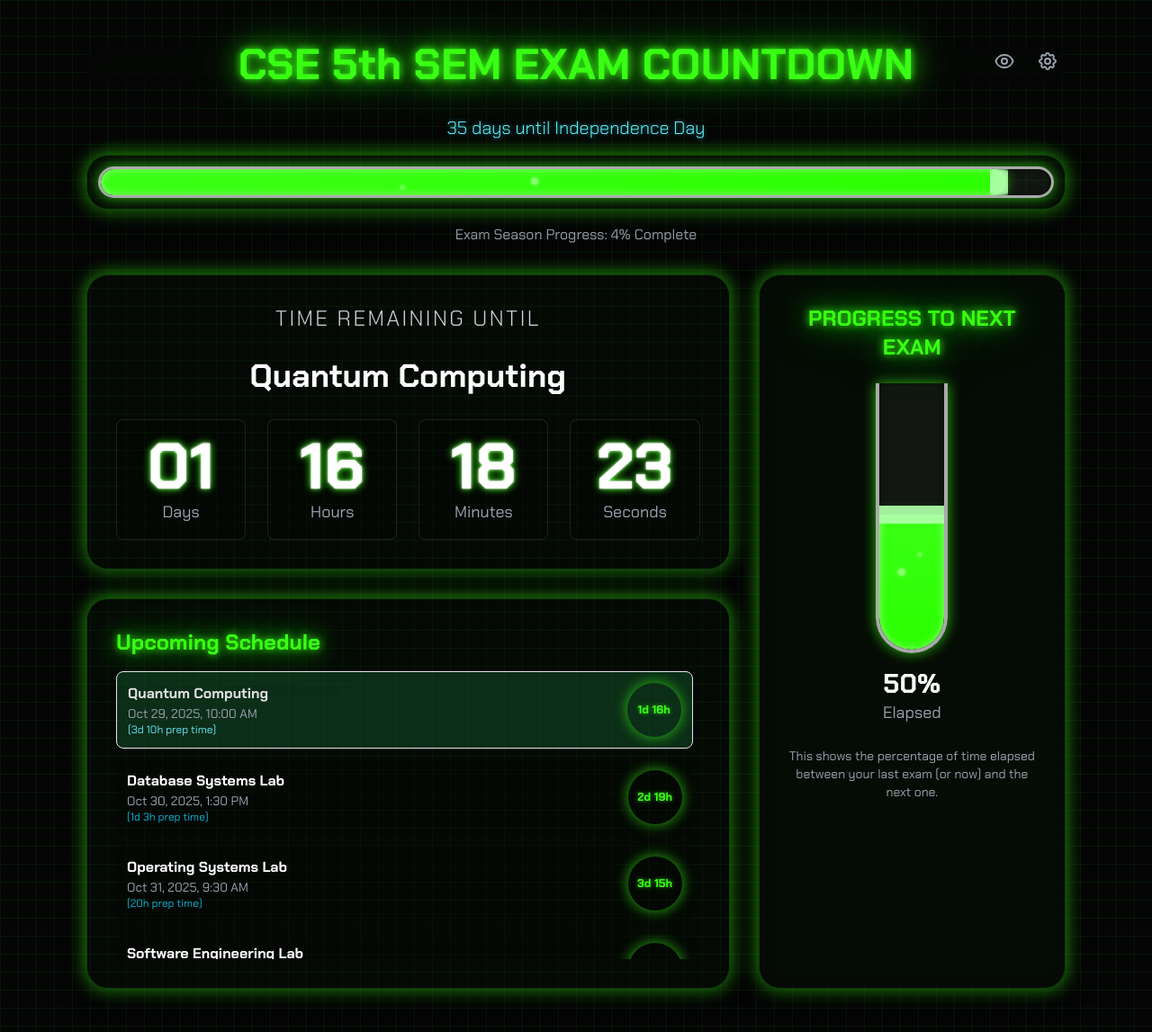
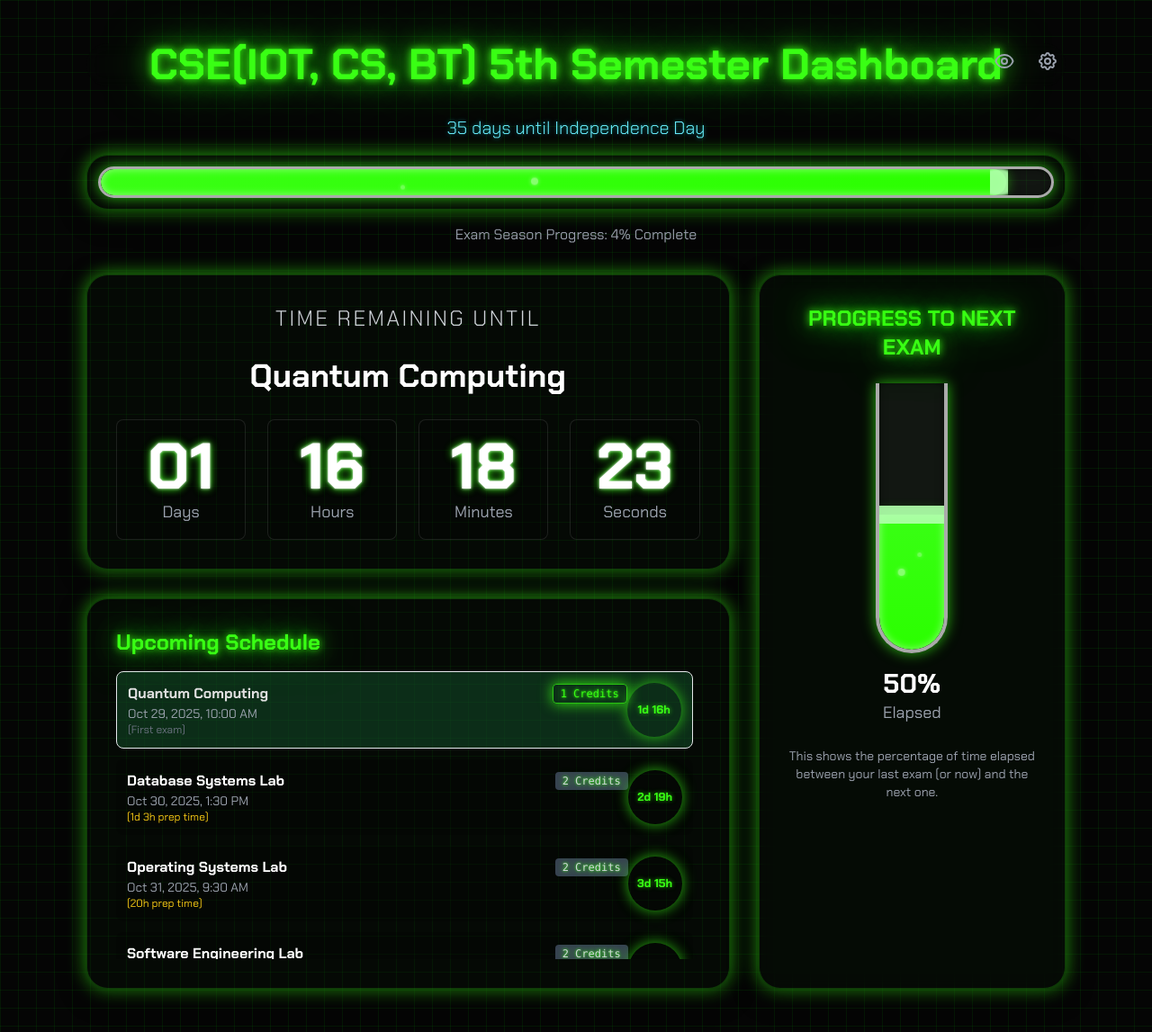
Before and after one commit to jojos-codedump/cseiot-schedule, a plain HTML site: page index.html in a window 1280 px wide. Shown: the whole page at 90% size. Drawn offline with nearby package versions, Linux system fonts and the light colour scheme.

Commit message:
Added credit points.
Updated the title and added new font styles. Enhanced countdown timer and exam list with credits and prep time display.

```diff
--- a/index.html
+++ b/index.html
@@ -3,12 +3,14 @@
 <head>
     <meta charset="UTF-8">
     <meta name="viewport" content="width=device-width, initial-scale=1.0">
-    <title>Exam Countdown</title>
+    <!-- UPDATED: Browser tab title --><title>CSE 5th Semester Dashboard</title>
     <script src="https://cdn.tailwindcss.com"></script>
 
     <link rel="preconnect" href="https://fonts.googleapis.com">
     <link rel="preconnect" href="https://fonts.gstatic.com" crossorigin>
     <link href="https://fonts.googleapis.com/css2?family=Chakra+Petch:wght@300;400;500;700&display=swap" rel="stylesheet">
+    <!-- NEW: Added Fira Code for a techy, monospaced font --><link href="https://fonts.googleapis.com/css2?family=Fira+Code:wght@300..700&display=swap" rel="stylesheet">
+
 
     <style>
         /* --- NEW: CSS @property for animating gradients --- */
@@ -116,6 +118,13 @@
                          0 0 30px var(--glow-color);
             animation: pulse-glow 2s infinite alternate;
         }
+        /* NEW: Smaller glow for credit points */
+        .neon-text-small {
+            color: var(--neon-green);
+            text-shadow: 0 0 3px var(--neon-green),
+                         0 0 10px var(--neon-green);
+        }
+
 
         @keyframes pulse-glow {
             from {
@@ -127,6 +136,18 @@
                 text-shadow: 0 0 10px var(--neon-green),
                              0 0 30px var(--glow-color),
                              0 0 60px var(--glow-color);
+            }
+        }
+
+        /* NEW: Animation for credit points */
+        @keyframes credit-glow {
+            0%, 100% {
+                box-shadow: 0 0 8px rgba(57, 255, 20, 0.6);
+                border-color: rgba(57, 255, 20, 0.4);
+            }
+            50% {
+                box-shadow: 0 0 15px rgba(57, 255, 20, 0.9);
+                border-color: rgba(57, 255, 20, 0.7);
             }
         }
 
@@ -651,14 +672,12 @@
 </head>
 <body class="flex items-center justify-center min-h-screen">
 
-    <!-- UPDATED: Added `relative` to main wrapper -->
-    <div class="w-full max-w-6xl mx-auto p-2 sm:p-4 md:p-8 relative">
+    <!-- UPDATED: Added `relative` to main wrapper --><div class="w-full max-w-6xl mx-auto p-2 sm:p-4 md:p-8 relative">
         <!--
           NEW: Buttons moved OUTSIDE the header.
           #focus-btn does NOT have .hide-on-focus
           #settings-btn DOES have .hide-on-focus
-        -->
-        <button id="focus-btn" class="header-btn absolute top-2 sm:top-4 md:top-8 right-12 sm:right-16 md:right-20 p-2 text-gray-400 hover:text-neon-green z-10" title="Toggle Focus Mode">
+        --><button id="focus-btn" class="header-btn absolute top-2 sm:top-4 md:top-8 right-12 sm:right-16 md:right-20 p-2 text-gray-400 hover:text-neon-green z-10" title="Toggle Focus Mode">
             <svg xmlns="http://www.w3.org/2000/svg" class="h-6 w-6" fill="none" viewBox="0 0 24 24" stroke="currentColor">
                 <path stroke-linecap="round" stroke-linejoin="round" stroke-width="2" d="M15 12a3 3 0 11-6 0 3 3 0 016 0z" />
                 <path stroke-linecap="round" stroke-linejoin="round" stroke-width="2" d="M2.458 12C3.732 7.943 7.523 5 12 5c4.478 0 8.268 2.943 9.542 7-1.274 4.057-5.064 7-9.542 7-4.477 0-8.268-2.943-9.542-7z" />
@@ -672,9 +691,8 @@
             </svg>
         </button>
 
-        <!-- UPDATED: Removed position: relative from header -->
-        <header id="main-header" class="text-center mb-4 sm:mb-8 glass-container !bg-transparent !shadow-none !border-none hide-on-focus">
-            <h1 class="text-4xl md:text-5xl font-bold neon-text">CSE 5th SEM EXAM COUNTDOWN</h1>
+        <!-- UPDATED: Removed position: relative from header --><header id="main-header" class="text-center mb-4 sm:mb-8 glass-container !bg-transparent !shadow-none !border-none hide-on-focus">
+            <!-- UPDATED: Main title --><h1 class="text-4xl md:text-5xl font-bold neon-text">CSE(IOT, CS, BT) 5th Semester Dashboard</h1>
         </header>
 
         <div id="theme-panel" class="hidden glass-container p-4 sm:p-6 mb-4 sm:mb-8 max-w-md mx-auto hide-on-focus">
@@ -738,11 +756,9 @@
                     </div>
                 </div>
 
-                <div class="glass-container p-4 sm:p-6 md:p-8 hide-on-focus"> <!-- This whole card will hide on focus -->
-                    <h2 class="text-2xl font-bold neon-text mb-4">Upcoming Schedule</h2>
+                <div class="glass-container p-4 sm:p-6 md:p-8 hide-on-focus"> <!-- This whole card will hide on focus --><h2 class="text-2xl font-bold neon-text mb-4">Upcoming Schedule</h2>
                     <div id="exam-list" class="space-y-3 max-h-60 md:max-h-80 overflow-y-auto pr-2">
-                        <!-- Exam list items will be injected here by JS -->
-                    </div>
+                        <!-- Exam list items will be injected here by JS --></div>
                 </div>
 
             </div>
@@ -773,23 +789,23 @@
 
     <script>
         // 1. HARD-CODED EXAM DATA
-        // Using the consolidated list we created earlier.
         // NOTE: JavaScript months are 0-indexed (0=Jan, 9=Oct, 10=Nov, 11=Dec)
+        // UPDATED: Added 'credits' property to each exam object
         let examData = [
-            { name: "Quantum Computing", date: "2025-10-29T10:00:00" },
-            { name: "Database Systems Lab", date: "2025-10-30T13:30:00" },
-            { name: "Operating Systems Lab", date: "2025-10-31T09:30:00" },
-            { name: "Software Engineering Lab", date: "2025-11-04T09:30:00" },
-            { name: "Innovative Project -III", date: "2025-11-07T09:30:00" },
-            { name: "Constitution of India", date: "2025-11-10T10:00:00" }, // Corrected '0T' to '00'
-            { name: "Neural Network & Deep Learning", date: "2025-11-11T14:00:00" },
-            { name: "SDP-V", date: "2025-11-12T14:00:00" },
-            { name: "Signals & Systems", date: "2025-11-17T14:00:00" },
-            { name: "Database Management Systems", date: "2025-11-19T14:00:00" },
-            { name: "Theory of Computation", date: "2025-11-21T14:00:00" },
-            { name: "Operating Systems", date: "2025-11-25T14:00:00" },
-            { name: "Software Engineering", date: "2025-11-27T14:00:00" },
-            { name: "Essential Studies for Professionals (CS) - V", date: "2025-12-01T14:00:00" }
+            { name: "Quantum Computing", date: "2025-10-29T10:00:00", credits: 1 },
+            { name: "Database Systems Lab", date: "2025-10-30T13:30:00", credits: 2 },
+            { name: "Operating Systems Lab", date: "2025-10-31T09:30:00", credits: 2 },
+            { name: "Software Engineering Lab", date: "2025-11-04T09:30:00", credits: 2 },
+            { name: "Innovative Project -III", date: "2025-11-07T09:30:00", credits: 1 },
+            { name: "Constitution of India", date: "2025-11-10T10:00:00", credits: 1 },
+            { name: "Neural Network & Deep Learning", date: "2025-11-11T14:00:00", credits: 3 },
+            { name: "SDP-V", date: "2025-11-12T14:00:00", credits: 0.5 },
+            { name: "Signals & Systems", date: "2025-11-17T14:00:00", credits: 3 },
+            { name: "Database Management Systems", date: "2025-11-19T14:00:00", credits: 3 },
+            { name: "Theory of Computation", date: "2025-11-21T14:00:00", credits: 3 },
+            { name: "Operating Systems", date: "2025-11-25T14:00:00", credits: 3 },
+            { name: "Software Engineering", date: "2025-11-27T14:00:00", credits: 3 },
+            { name: "Essential Studies for Professionals (CS) - V", date: "2025-12-01T14:00:00", credits: 0.5 }
         ];
 
         // NEW: Theme Definitions
@@ -931,60 +947,63 @@
             examListEl.innerHTML = ''; // Clear the list
             if (startIndex === -1) return; // No future exams
 
+            // --- FIX: Corrected typo "iP" to "i" ---
             for (let i = startIndex; i < examData.length; i++) {
                 const exam = examData[i];
                 const examDate = new Date(exam.date);
                 const isNext = (i === startIndex);
 
-                // --- NEW: Calculate time gap ---
-                let prevExamDate;
-                // Use totalProgressStartDate for the *very first* exam in the whole list
-                if (i === 0) {
-                    prevExamDate = totalProgressStartDate;
+                // --- START FIX: Define gapText, gapColor, and animationDelay ---
+                let gapText = "";
+                let gapColor = "text-gray-500";
+                // Stagger animation for each item
+                const animationDelay = (i - startIndex) * 0.1;
+
+                if (i > 0) {
+                    const prevExamDate = new Date(examData[i - 1].date);
+                    const gap = examDate - prevExamDate; // Gap in milliseconds
+
+                    const gapDays = Math.floor(gap / (1000 * 60 * 60 * 24));
+                    const gapHours = Math.floor((gap % (1000 * 60 * 60 * 24)) / (1000 * 60 * 60));
+
+                    if (gapDays > 0) {
+                        gapText = `(${gapDays}d ${gapHours}h prep time)`;
+                    } else {
+                        gapText = `(${gapHours}h prep time)`;
+                    }
+
+                    // Set color based on prep time
+                    if (gap < (2 * 24 * 60 * 60 * 1000)) { // Less than 2 days
+                        gapColor = "text-yellow-400"; // Warning color
+                    } else {
+                        gapColor = "text-green-400"; // Good color
+                    }
                 } else {
-                    prevExamDate = new Date(examData[i-1].date);
+                    gapText = "(First exam)";
                 }
-
-                const timeGapMs = examDate - prevExamDate;
-                const gapDays = Math.floor(timeGapMs / (1000 * 60 * 60 * 24));
-                const gapHours = Math.floor((timeGapMs % (1000 * 60 * 60 * 24)) / (1000 * 60 * 60));
-
-                let gapText = "";
-                if (gapDays > 0) {
-                    gapText = `(${gapDays}d ${gapHours}h prep time)`;
-                } else if (gapHours > 0) {
-                    gapText = `(${gapHours}h prep time)`;
-                } else {
-                    gapText = `(Back-to-back)`;
-                }
-                // --- End of time gap calculation ---
+                // --- END FIX ---
 
                 const item = document.createElement('div');
-                // NEW: Added .exam-list-item for mobile styling
-                item.className = `exam-list-item p-3 rounded-lg flex justify-between items-center ${isNext ? 'bg-green-900/50 border border-neon-green' : 'bg-black/20'}`;
+                // UPDATED: Removed justify-between. We'll use flex-grow on the child.
+                item.className = `exam-list-item p-3 rounded-lg flex items-center ${isNext ? 'bg-green-900/50 border border-neon-green' : 'bg-black/20'}`;
 
-                // NEW: Updated HTML structure for circular progress AND gap text
-
-                // Stagger the animation delay for the gap text
-                const animationDelay = 0.5 + (i - startIndex) * 0.2;
-                const gapColor = isNext ? 'text-cyan-300' : 'text-cyan-500';
+                // Removed stray comment "<!-- ... existing code ... -->"
                 const gapAnimation = isNext ? 'animate-pulse' : '';
 
+                // UPDATED: This is the full, corrected HTML structure
                 item.innerHTML = `
-                    <div>
-                        <div class="font-bold ${isNext ? 'text-neon-green' : 'text-white'}">${exam.name}</div>
+                    <div class="flex-grow"> <!-- This div will grow to push the timer to the right --><div class="flex items-center justify-between"> <!-- This inner div spaces the name and credits --><span class="font-bold ${isNext ? 'text-neon-green' : 'text-white'}">${exam.name}</span>
+                            <span class="text-xs font-mono px-2 py-0.5 rounded ${isNext ? 'bg-neon-green/30 text-neon-green animate-[credit-glow_2s_ease-in-out_infinite] border border-[rgba(57,255,20,0.4)]' : 'bg-gray-700 text-gray-300'} neon-text-small">${exam.credits} Credits</span>
+                        </div>
                         <div class="text-sm text-gray-400">${examDate.toLocaleString('en-US', {
                             dateStyle: 'medium',
                             timeStyle: 'short'
                         })}</div>
-                        <!-- NEWLY ADDED ELEMENT for prep time -->
-                        <div class="text-xs ${gapColor} ${gapAnimation} opacity-0" style="animation: fadeIn 1s ease ${animationDelay}s forwards;">
+                        <!-- NEWLY ADDED ELEMENT for prep time --><div class="text-xs ${gapColor} ${gapAnimation} opacity-0" style="animation: fadeIn 1s ease ${animationDelay}s forwards;">
                             ${gapText}
                         </div>
                     </div>
-                    <div id="exam-timer-${i}" class="${isNext ? 'next-exam' : ''}">
-                        <!-- Circular timer will be injected by updateTimer() -->
-                    </div>
+                    <div id="exam-timer-${i}" class="flex-shrink-0 ml-4 ${isNext ? 'next-exam' : ''}"> <!-- This div holds the timer --><!-- Circular timer will be injected by updateTimer() --></div>
                 `;
                 examListEl.appendChild(item);
             }
@@ -1055,6 +1074,10 @@
                 return;
             }
 
+            // --- START FIX ---
+            // This block was corrupted by a bad copy-paste.
+            // Replaced the erroneous code with the correct countdown logic.
+
             // Update Main Countdown Timer
             const days = Math.floor(remainingTime / (1000 * 60 * 60 * 24));
             const hours = Math.floor((remainingTime % (1000 * 60 * 60 * 24)) / (1000 * 60 * 60));
@@ -1071,6 +1094,7 @@
                 countdownMinutesEl.textContent = String(minutes).padStart(2, '0');
             }
             countdownSecondsEl.textContent = String(seconds).padStart(2, '0');
+            // --- END FIX ---
 
 
             // Update Test Tube Progress Bar
```
